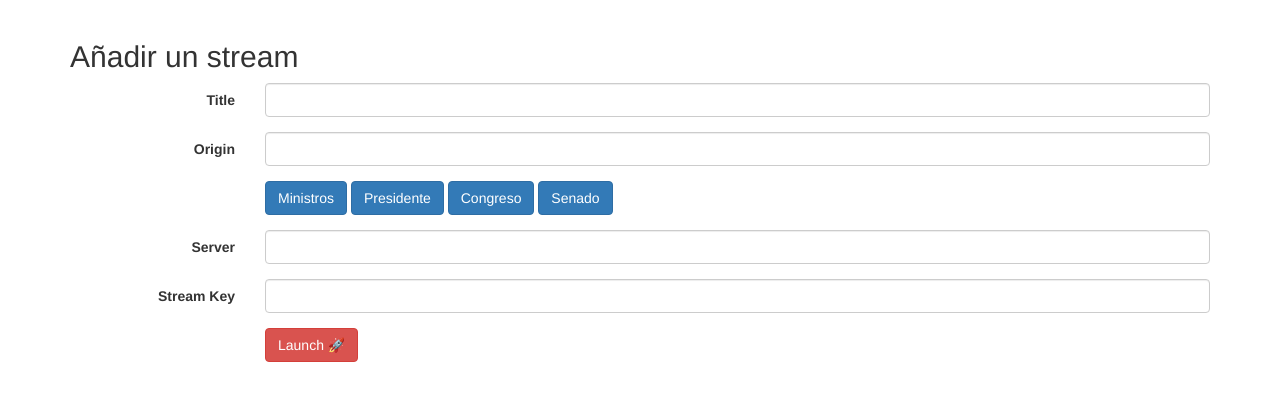
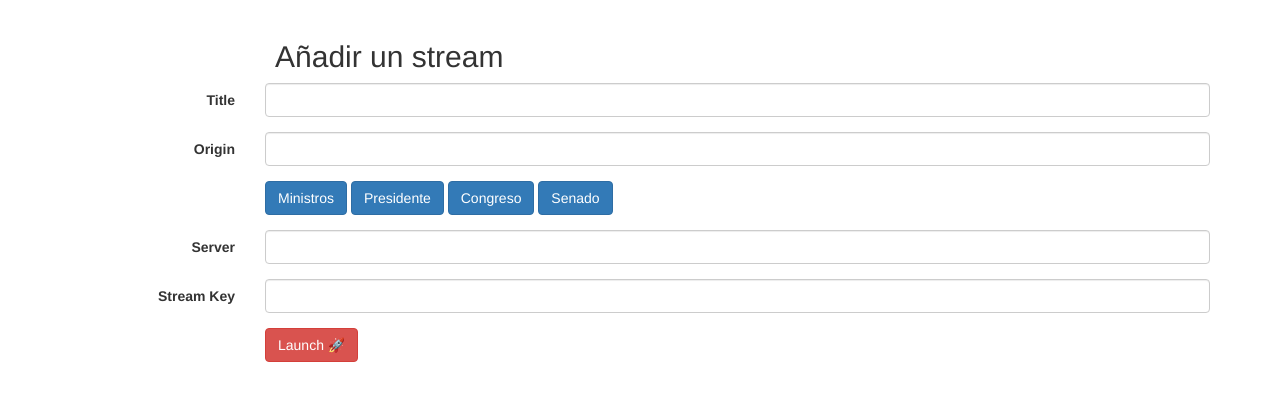
Before and after one commit to sqr/restream_flask, a Flask app: template app/templates/streamings.html in a window 1280 px wide. Shown: the part 52-449 px from the top of the page. Run offline with Flask 2, Linux system fonts and the light colour scheme; the template is opened without the code that fills it: values that come from a table or form of the project are taken from there, others are empty; parts of the project's set-up code (start-up, migrations or seed data) failed here and were passed over; some libraries are stand-ins or nearby versions.

Commit message:
centered h2

```diff
--- a/app/templates/streamings.html
+++ b/app/templates/streamings.html
@@ -2,7 +2,9 @@
 {% import 'bootstrap/wtf.html' as wtf %}
 
 {% block app_content %}
-    <h2>Añadir un stream</h2>
+    <div class="col-sm-offset-2 col-sm-10">
+        <h2>Añadir un stream</h2>
+    </div>
     <form action="" method="post" class="form form-horizontal form-horizontal" role="form">
     {{ form.hidden_tag() }}
         <div class = "form-group required">
```
